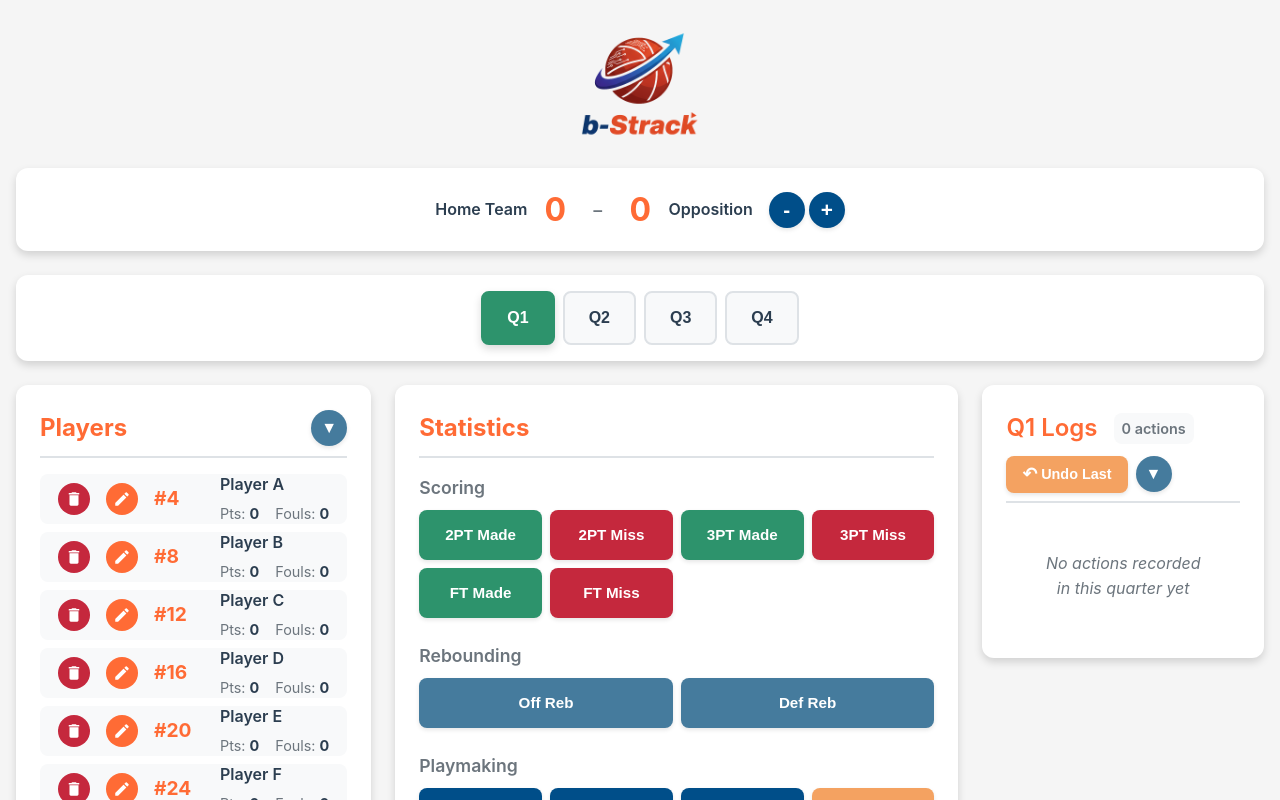
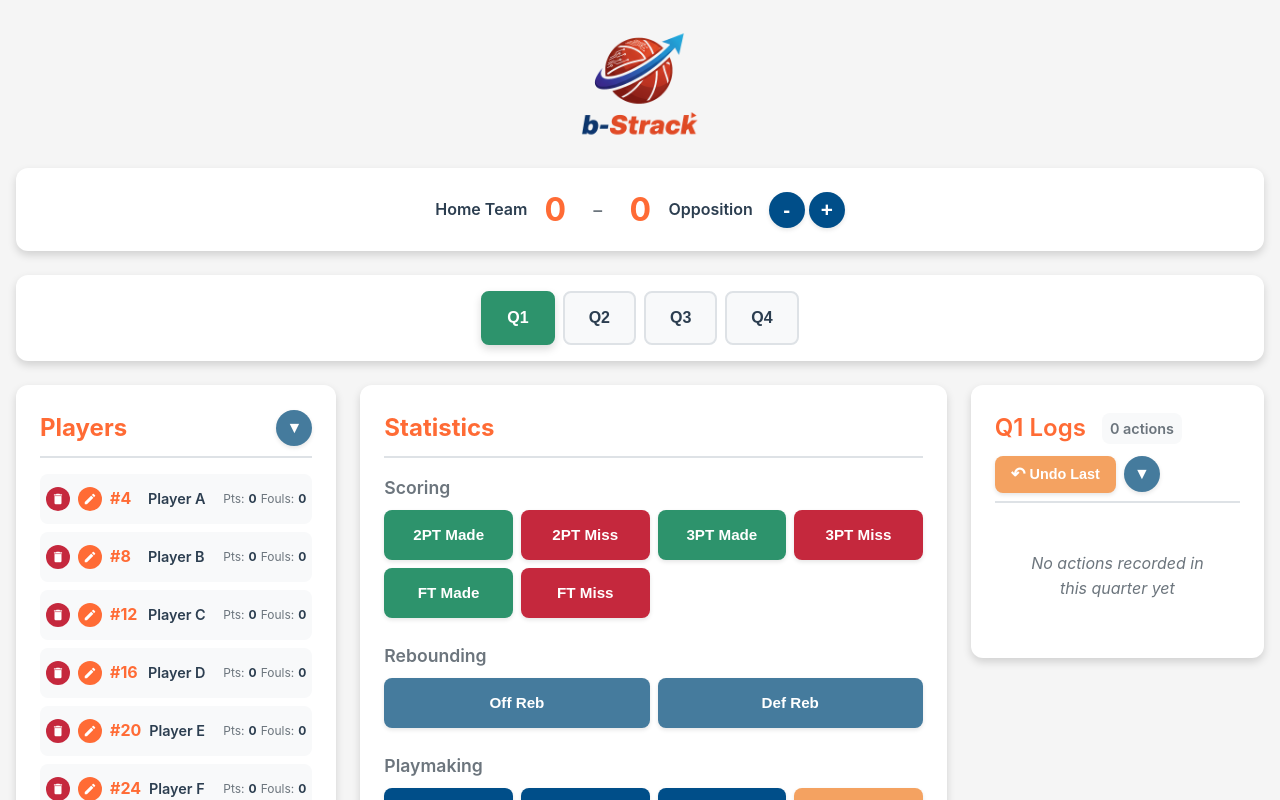
Before and after one commit to nicofisch5/b-kit, a Vue app: page / in a window 1280 px wide. Shown: the top 800 px of the page. Built offline with nearby package versions, Linux system fonts and the light colour scheme.

Commit message:
UI improvements

```diff
--- a/src/assets/main.css
+++ b/src/assets/main.css
@@ -244,15 +244,13 @@ body {
   display: flex;
   flex-direction: column;
   gap: var(--spacing-sm);
-  max-height: 600px;
-  overflow-y: auto;
 }
 
 .player-card {
   display: flex;
   align-items: center;
-  gap: var(--spacing-md);
-  padding: var(--spacing-md);
+  gap: var(--spacing-sm);
+  padding: var(--spacing-xs);
   background-color: var(--bg-card);
   border: 2px solid transparent;
   border-radius: var(--radius-md);
@@ -281,22 +279,22 @@ body {
 }
 
 .player-number {
-  font-size: 1.2rem;
+  font-size: 1rem;
   font-weight: 700;
   color: var(--primary-color);
-  min-width: 50px;
+  min-width: 30px;
   transition: all var(--transition-fast);
 }
 
 .delete-icon-btn,
 .edit-icon-btn {
-  width: 32px;
-  height: 32px;
+  width: 24px;
+  height: 24px;
   border-radius: 50%;
   color: white;
   border: none;
   cursor: pointer;
-  font-size: 18px;
+  font-size: 14px;
   display: flex;
   align-items: center;
   justify-content: center;
@@ -316,7 +314,7 @@ body {
 
 .delete-icon-btn .material-icons,
 .edit-icon-btn .material-icons {
-  font-size: 18px;
+  font-size: 14px;
   line-height: 1;
 }
 
@@ -331,18 +329,23 @@ body {
 
 .player-info {
   flex: 1;
+  display: flex;
+  align-items: center;
+  gap: var(--spacing-md);
 }
 
 .player-name {
+  font-size: 0.9rem;
   font-weight: 600;
-  margin-bottom: var(--spacing-xs);
   transition: all var(--transition-fast);
+  white-space: nowrap;
 }
 
 .player-stats {
   display: flex;
-  gap: var(--spacing-md);
-  font-size: 0.9rem;
+  gap: var(--spacing-xs);
+  font-size: 0.75rem;
+  margin-left: auto;
 }
 
 .stat-item {
@@ -1095,8 +1098,6 @@ body {
   .action-btn {
     padding: var(--spacing-sm) var(--spacing-md);
     font-size: 0.9rem;
-    flex: 1;
-    min-width: 0;
   }
 
   .btn-icon {
@@ -1170,10 +1171,6 @@ body {
 @media (max-width: 896px) and (orientation: landscape) {
   .main-content {
     grid-template-columns: 1fr 1.5fr;
-  }
-
-  .player-list {
-    max-height: 400px;
   }
 }
 
--- a/src/components/PlayerEditModal.vue
+++ b/src/components/PlayerEditModal.vue
@@ -17,6 +17,7 @@
             max="99"
             class="form-input"
             ref="jerseyInput"
+            @keydown.enter="save"
           />
         </div>
 
@@ -28,6 +29,7 @@
             v-model="localPlayerName"
             maxlength="20"
             class="form-input"
+            @keydown.enter="save"
           />
         </div>
 
```
